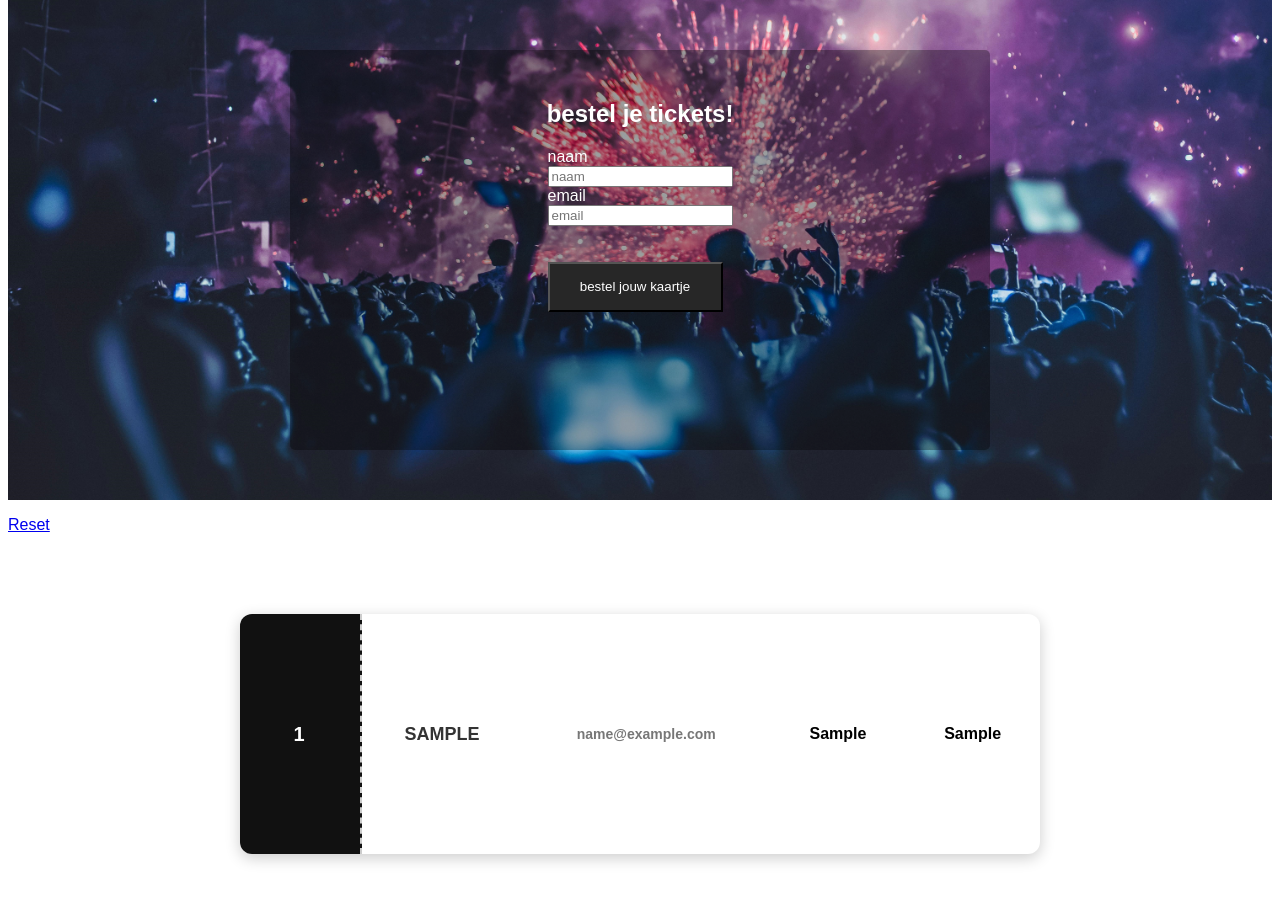
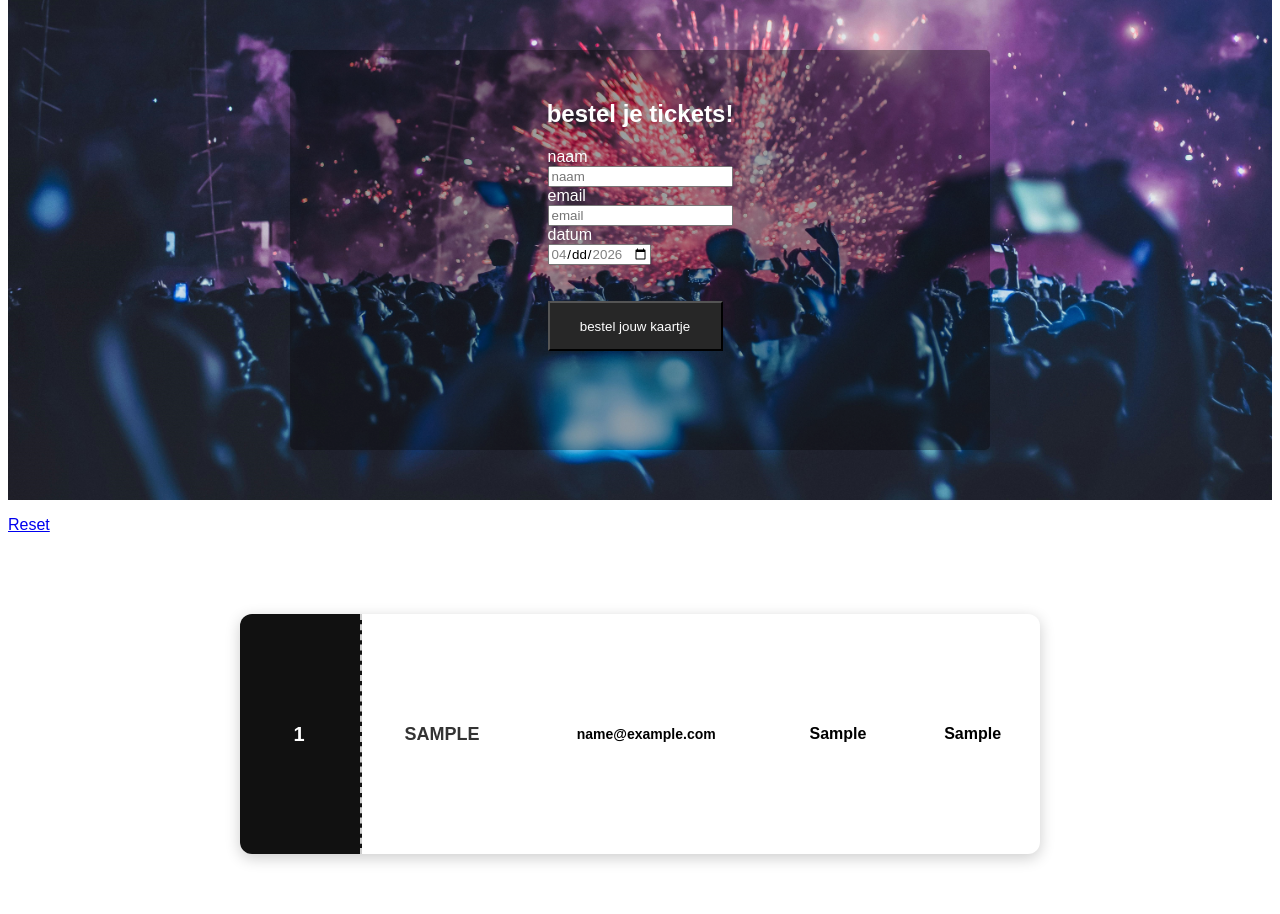
Before and after one commit to Rebecca-Eerlingen/challenge-9, a PHP site: page /order.php in a window 1280 px wide. Shown: the part 88-1002 px from the top of the page. Run offline with PHP 8.4, Linux system fonts and the light colour scheme; tables that the repository leaves empty or names only in its code hold one stand-in row (values such as "Sample post").

Commit message:
Add files via upload

```diff
--- a/ticket-systeem/insert.php
+++ b/ticket-systeem/insert.php
@@ -13,9 +13,9 @@ if ($_SERVER["REQUEST_METHOD"] === "POST") {
 
     $naam = $_POST["naam"];
     $email = $_POST["email"];
+    $datum = $_POST["datum"];
 
-    // Hiermee stel je automatisch een vaste datum en tijd in
-    $datum = "2026-06-09";
+    // Hiermee stel je automatisch een vaste tijd in
     $tijd  = "18:00:00";
 
     $stmt = $conn->prepare("INSERT INTO tb_tickets(naam, email, datum, tijd) VALUES (?, ?, ?, ?)");
--- a/ticket-systeem/order.php
+++ b/ticket-systeem/order.php
@@ -36,6 +36,9 @@ include ("../includes/connection.php");
                 <input name="naam" required type="text" placeholder="naam">
                 email
                 <input type="text" name="email" required class="email" placeholder="email">
+
+                datum
+                <input type="date" name="start-date" required id="start" value="" placeholder="datum" min="2026-04-25" max="2026-04-26">
 
                 <br><br>
                 <input class="order-button" type="submit" value="bestel jouw kaartje">
--- a/ticket-systeem/style.css
+++ b/ticket-systeem/style.css
@@ -144,7 +144,7 @@ th {
 /*email*/
 .table td:nth-child(3) {
     font-size: 14px;
-    color: #777;
+    color: #000;
 }
 
 /*date + time highlight*/
```
